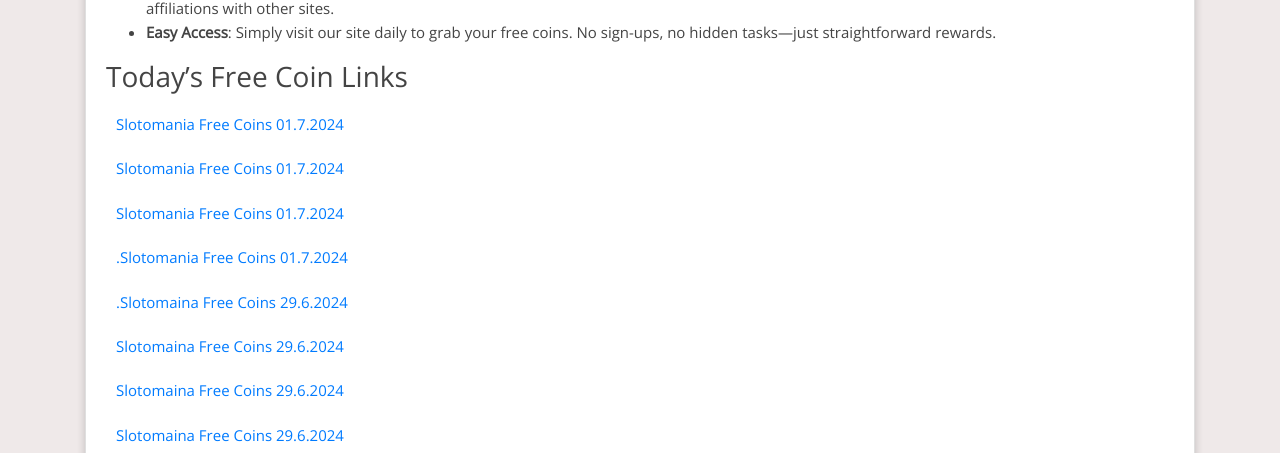
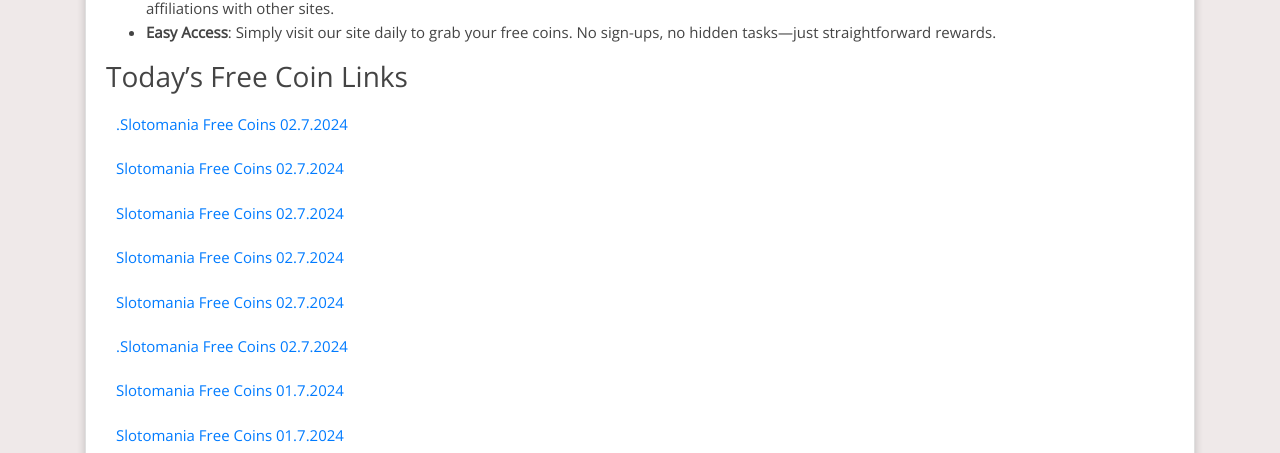
Before and after one commit to Prollad99/bs-net, a Jekyll site: the page built from _posts/2024-06-29-slotomania.md, in a window 1280 px wide and 900 px high. Shown: the part 444-897 px from the top of the window. Built offline with Jekyll 4.4.1, drawn with Linux system fonts in a browser that asks for light colours; nearby versions of some CDN libraries; comment, search, counter and statistics services are not loaded.

Commit message:
Update slotomania reward links

```diff
--- a/_includes/slotomania.html
+++ b/_includes/slotomania.html
@@ -1,4 +1,10 @@
 <html><body><div class="reward"><ul>
+<li><a href="https://api.playtika.com/redirector/?coupon_token=1_3_1719862200152_nem020o6">.slotomania free coins 02.7.2024</a></li>
+<li><a href="https://api.playtika.com/redirector/?coupon_token=1_3_1719580385894_0zjyl8zm">slotomania free coins 02.7.2024</a></li>
+<li><a href="https://api.playtika.com/redirector/?coupon_token=1_3_1719828955718_nemlzlzj">slotomania free coins 02.7.2024</a></li>
+<li><a href="https://api.playtika.com/redirector/?coupon_token=1_3_1719736752976_ym6j6z8m">slotomania free coins 02.7.2024</a></li>
+<li><a href="https://api.playtika.com/redirector/?coupon_token=1_3_1719580455721_d70zzwye">slotomania free coins 02.7.2024</a></li>
+<li><a href="https://api.playtika.com/redirector/?coupon_token=1_3_1719874800204_4e5m65j2">.slotomania free coins 02.7.2024</a></li>
 <li><a href="https://api.playtika.com/redirector/?coupon_token=1_3_1718529217238_wxy2ze3o">slotomania free coins 01.7.2024</a></li>
 <li><a href="https://api.playtika.com/redirector/?coupon_token=1_3_1718530009107_dk6rj6xr">slotomania free coins 01.7.2024</a></li>
 <li><a href="https://api.playtika.com/redirector/?coupon_token=1_3_1719775800152_jo2yx9xp">slotomania free coins 01.7.2024</a></li>
```
Also changed, not shown: links-json/slotomania.json (+24 -0 lines).
